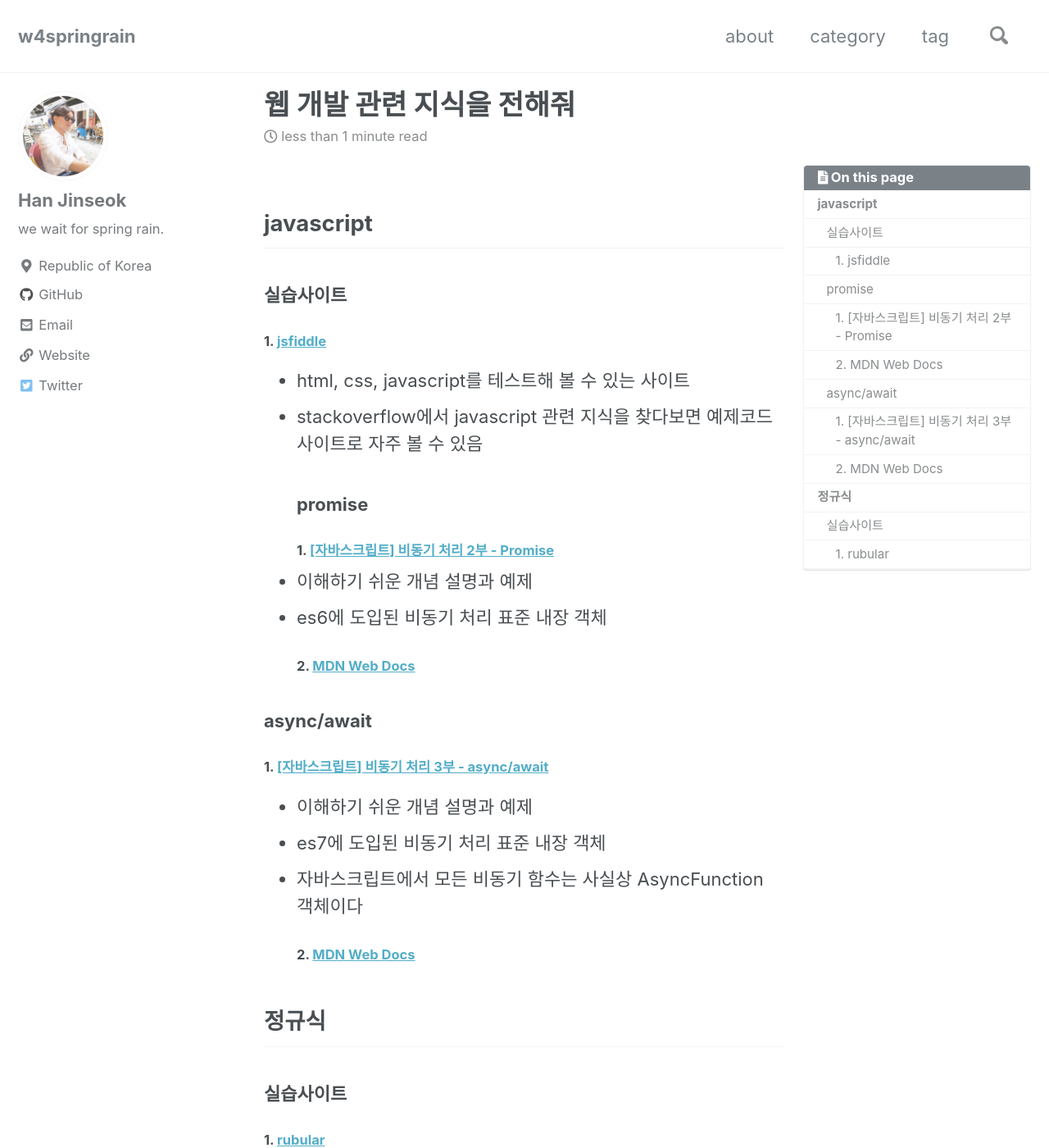
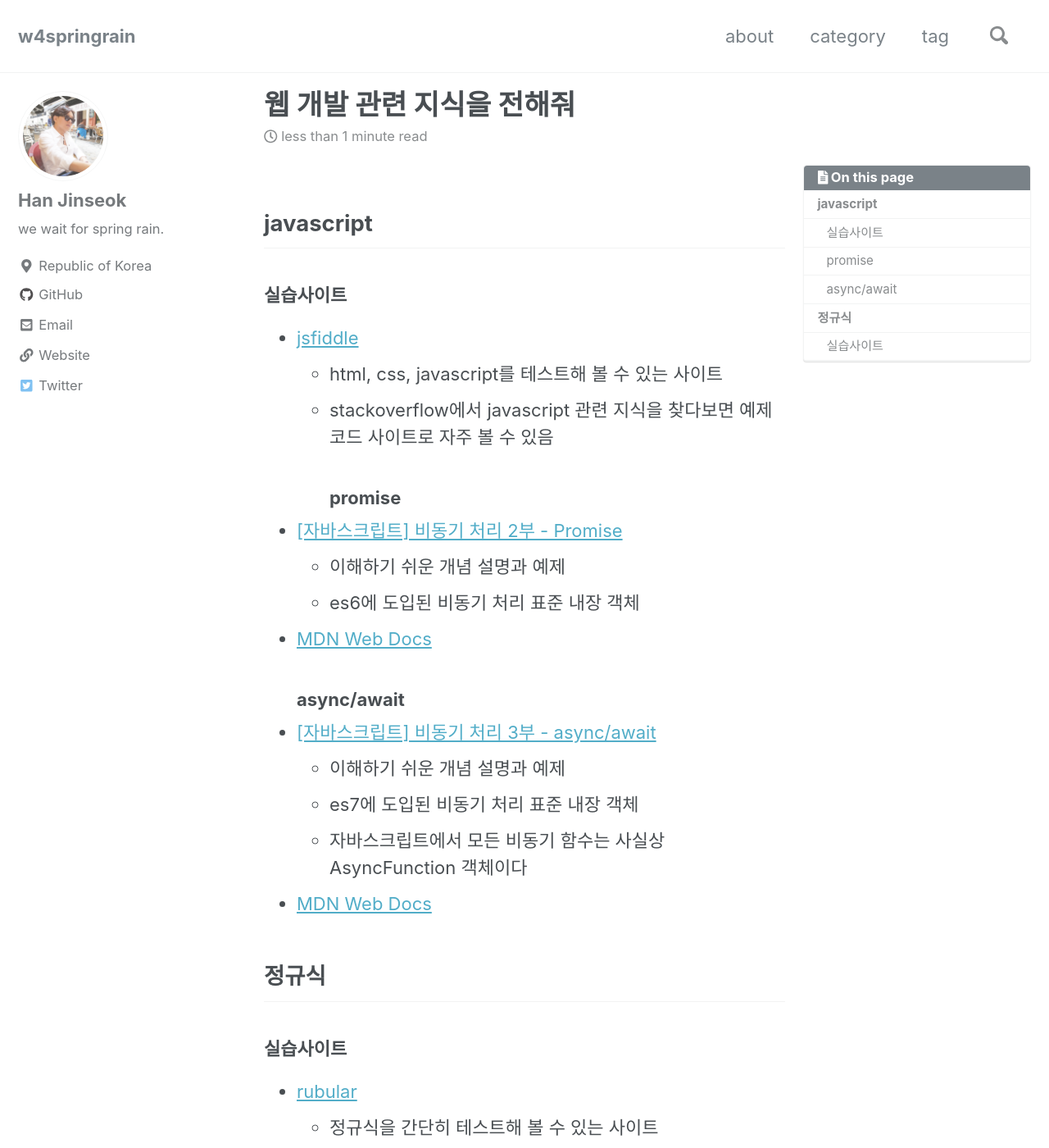
Before and after one commit to moregorenine/moregorenine.github.io, a Jekyll site: the page built from _posts/dev/2021-03-07-develop.md, in a window 1280 px wide and 1400 px high. Shown: the whole window at 82% size. Built offline with Jekyll 4.4.1, drawn with Linux system fonts in a browser that asks for light colours; nearby versions of some CDN libraries; comment, search, counter and statistics services are not loaded; a style sheet for code colours, icons or effects is not loaded.

Commit message:
Update 2021-03-07-develop.md

```diff
--- a/_posts/dev/2021-03-07-develop.md
+++ b/_posts/dev/2021-03-07-develop.md
@@ -15,24 +15,23 @@ toc_sticky: true
 
 ## javascript
 ### 실습사이트
-#### 1. [jsfiddle](https://jsfiddle.net/)
-- html, css, javascript를 테스트해 볼 수 있는 사이트
-- stackoverflow에서 javascript 관련 지식을 찾다보면 예제코드 사이트로 자주 볼 수 있음
+- [jsfiddle](https://jsfiddle.net/)
+  - html, css, javascript를 테스트해 볼 수 있는 사이트
+  - stackoverflow에서 javascript 관련 지식을 찾다보면 예제코드 사이트로 자주 볼 수 있음
 ### promise
-#### 1. [[자바스크립트] 비동기 처리 2부 - Promise](https://www.daleseo.com/js-async-promise/)
-- 이해하기 쉬운 개념 설명과 예제
-- es6에 도입된 비동기 처리 표준 내장 객체
-#### 2. [MDN Web Docs](https://developer.mozilla.org/ko/docs/Web/JavaScript/Reference/Global_Objects/Promise)
-
+- [[자바스크립트] 비동기 처리 2부 - Promise](https://www.daleseo.com/js-async-promise/)
+  - 이해하기 쉬운 개념 설명과 예제
+  - es6에 도입된 비동기 처리 표준 내장 객체
+- [MDN Web Docs](https://developer.mozilla.org/ko/docs/Web/JavaScript/Reference/Global_Objects/Promise)
 ### async/await
-#### 1. [[자바스크립트] 비동기 처리 3부 - async/await](https://www.daleseo.com/js-async-async-await/)
-- 이해하기 쉬운 개념 설명과 예제
-- es7에 도입된 비동기 처리 표준 내장 객체
-- 자바스크립트에서 모든 비동기 함수는 사실상 AsyncFunction 객체이다
-#### 2. [MDN Web Docs](https://developer.mozilla.org/ko/docs/Web/JavaScript/Reference/Global_Objects/AsyncFunction)
+- [[자바스크립트] 비동기 처리 3부 - async/await](https://www.daleseo.com/js-async-async-await/)
+  - 이해하기 쉬운 개념 설명과 예제
+  - es7에 도입된 비동기 처리 표준 내장 객체
+  - 자바스크립트에서 모든 비동기 함수는 사실상 AsyncFunction 객체이다
+- [MDN Web Docs](https://developer.mozilla.org/ko/docs/Web/JavaScript/Reference/Global_Objects/AsyncFunction)
 
 
 ## 정규식
 ### 실습사이트
-#### 1. [rubular](https://rubular.com/)
-- 정규식을 간단히 테스트해 볼 수 있는 사이트
+- [rubular](https://rubular.com/)
+  - 정규식을 간단히 테스트해 볼 수 있는 사이트
```
